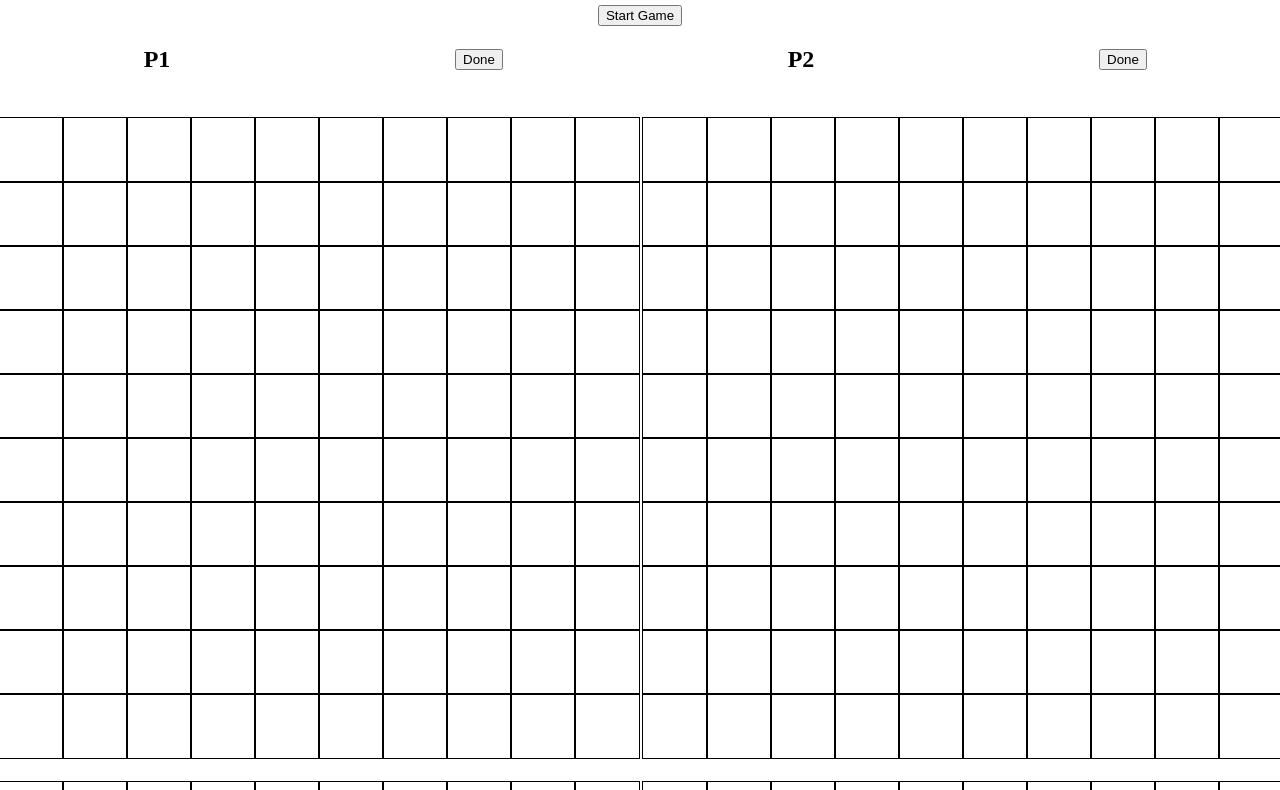
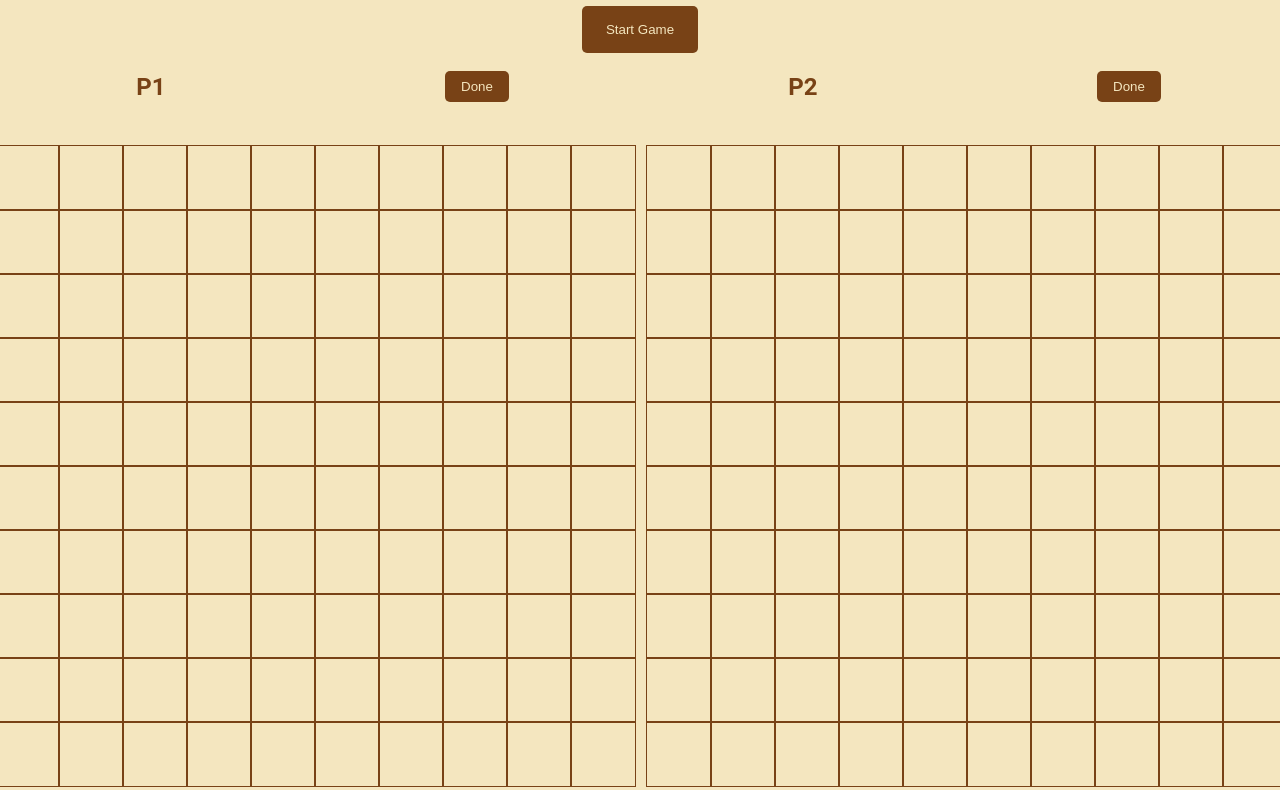
Before and after one commit to ftrbnd/odin-battleship, a plain HTML site: page index.html in a window 1280 px wide. Shown: the part 75-865 px from the top of the page. Drawn offline with Linux system fonts and the light colour scheme.

Commit message:
Add styling

```diff
--- a/style.css
+++ b/style.css
@@ -1,13 +1,22 @@
+:root {
+    --background-color: rgb(244, 230, 191);
+    --foreground-color: rgb(120, 66, 22);
+}
+
 html, body {
     margin: 0;
     padding: 0;
 }
 
 body {
-    height: 100vh;
     display: flex;
     flex-direction: column;
-    padding: 0 8px;
+
+    height: 100vh;
+    font-family: Roboto, Arial, Helvetica, sans-serif;
+    font-size: 1rem;
+    background-color: var(--background-color);
+    color: var(--foreground-color);
 }
 
 header {
@@ -21,6 +30,8 @@ header {
     grid-template-columns: 1fr 1fr;
     grid-template-rows: auto;
     column-gap: 24px;
+
+    padding-bottom: 24px;
 }
 
 .playerone, .playertwo {
@@ -72,7 +83,7 @@ header {
     width: 64px;
     text-align: center;
 
-    border: 1px solid black;
+    border: 1px solid var(--foreground-color);
 }
 
 .cell.game-active {
@@ -95,3 +106,20 @@ header {
 .turn {
     pointer-events: none;
 }
+
+button {
+    padding: 8px 16px;
+    background-color: var(--foreground-color);
+    color: var(--background-color);
+    border: none;
+    border-radius: 5px;
+}
+
+button#start {
+    padding: 16px 24px;
+}
+
+button:hover {
+    cursor: pointer;
+    filter: brightness(1.5);
+}
```
